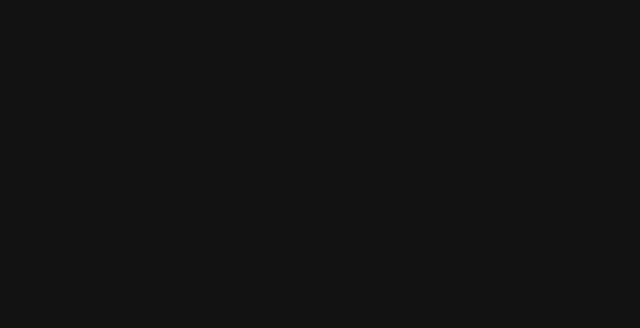
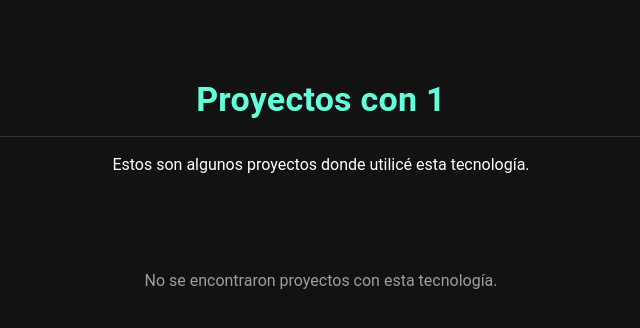
Before and after one commit to RaulREscobar/portfolio-test, a Nuxt app: page /tech/1 in a window 1280 px wide. Before the commit this address had no page. Shown: the top 328 px of the page, without its empty margins (319-959 px from the left). Built offline with nearby package versions, Linux system fonts and the light colour scheme.

Commit message:
added page tech

```diff
--- a/src/components/Skills.vue
+++ b/src/components/Skills.vue
@@ -19,7 +19,9 @@
                         <v-row dense>
                             <v-col v-for="(tech, idx) in group.items" :key="idx" class="">
                                 <v-chip :prepend-icon="tech.icon" color="primary" class="skill-card" variant="text"
-                                    size="large">
+                                    size="large"
+                                    @click="$router.push(`/tech/${tech.label.toLowerCase()}`)"
+                                    >
                                     {{ tech.label }}
                                 </v-chip>
                             </v-col>
--- /dev/null
+++ b/src/pages/tech/[slug].vue
@@ -0,0 +1,110 @@
+<template>
+  <section class="py-16 px-4">
+    <v-container>
+      <v-row justify="center" class="mb-10">
+        <v-col cols="12" md="8" class="text-center">
+          <h1 class="text-h4 font-weight-bold text-primary">
+            Proyectos con {{ techName }}
+          </h1>
+          <v-divider class="my-4" />
+          <p class="text-white">
+            Estos son algunos proyectos donde utilicé esta tecnología.
+          </p>
+        </v-col>
+      </v-row>
+
+      <v-row>
+        <v-col
+          v-for="project in filteredProjects"
+          :key="project.id"
+          cols="12"
+          md="6"
+          lg="4"
+        >
+          <v-card class="bg-surface pa-4" elevation="4">
+            <v-img
+              :src="project.image"
+              height="180"
+              cover
+              class="rounded-xl mb-4"
+            />
+            <v-card-title class="text-primary font-weight-bold text-h6">
+              {{ project.title }}
+            </v-card-title>
+            <v-card-text class="text-white mb-2">
+              {{ project.description }}
+            </v-card-text>
+            <div class="d-flex flex-wrap mt-2">
+              <v-chip
+                v-for="tech in project.technologies"
+                :key="tech"
+                color="green-darken-2"
+                text-color="white"
+                small
+                class="ma-1"
+              >
+                {{ tech }}
+              </v-chip>
+            </div>
+          </v-card>
+        </v-col>
+      </v-row>
+
+      <v-row v-if="filteredProjects.length === 0" justify="center" class="mt-10">
+        <v-col cols="12" class="text-center">
+          <p class="text-grey">No se encontraron proyectos con esta tecnología.</p>
+        </v-col>
+      </v-row>
+    </v-container>
+  </section>
+</template>
+
+<script setup>
+import { useRoute } from 'vue-router'
+
+const route = useRoute()
+const techSlug = route.params.slug.toLowerCase()
+
+const techName = techSlug.charAt(0).toUpperCase() + techSlug.slice(1)
+
+const projects = [
+  {
+    id: 1,
+    title: 'Landing con Vue y Vuetify',
+    description: 'Una landing page responsive y animada usando Vue 3 y Vuetify.',
+    image: '/img/vue-landing.jpg',
+    technologies: ['vue', 'vuetify', 'html', 'css'],
+  },
+  {
+    id: 2,
+    title: 'Backend con Node y NestJS',
+    description: 'API RESTful escalable con autenticación y base de datos.',
+    image: '/img/backend-node.jpg',
+    technologies: ['node', 'nestjs', 'typescript', 'prisma'],
+  },
+  {
+    id: 3,
+    title: 'Sitio WordPress para un cliente',
+    description: 'Sitio autoadministrable y optimizado para SEO.',
+    image: '/img/wp-client.jpg',
+    technologies: ['wordpress', 'html', 'css'],
+  },
+  {
+    id: 4,
+    title: 'E-commerce con Next.js y Firebase',
+    description: 'Tienda online con login, carrito y panel de administración.',
+    image: '/img/next-firebase.jpg',
+    technologies: ['next', 'firebase', 'react', 'tailwind'],
+  },
+]
+
+const filteredProjects = projects.filter((project) =>
+  project.technologies.includes(techSlug)
+)
+</script>
+
+<style scoped>
+section {
+  background-color: #121212;
+}
+</style>
```
Also changed, not shown: src/components/Contact.vue (+7 -33 lines), 1 other file (tests, documents, lock files or other folders).
